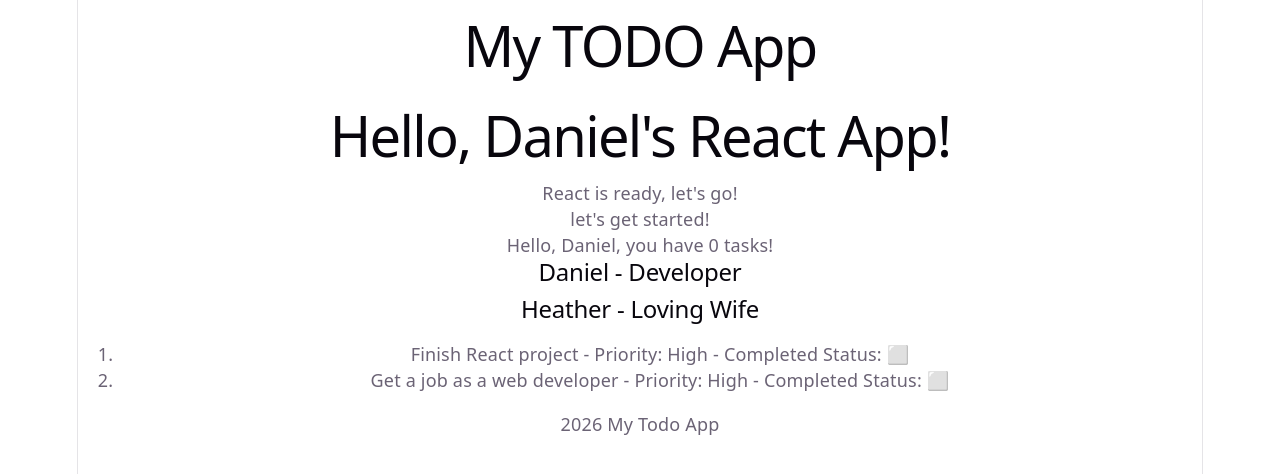
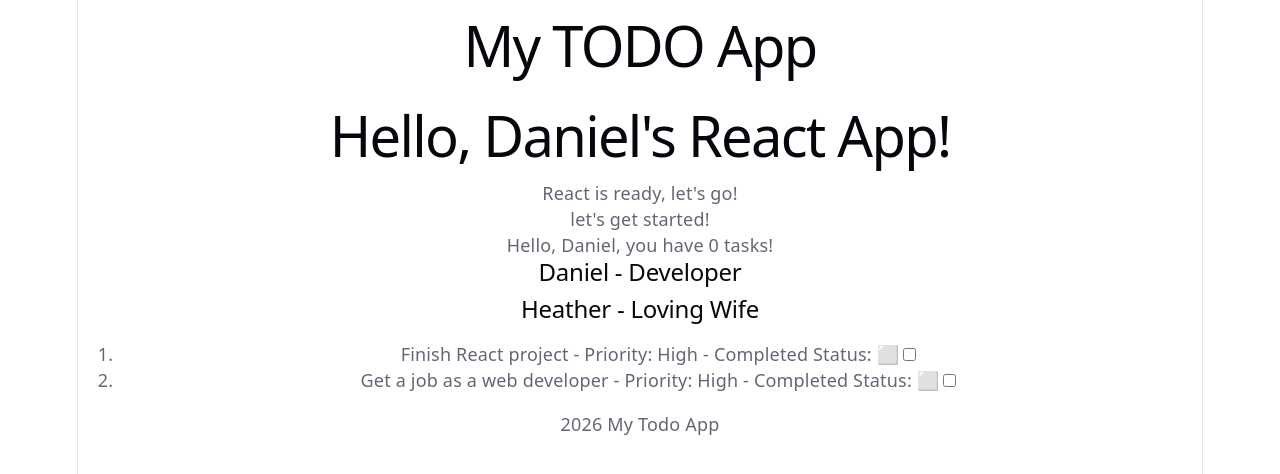
Before and after one commit to tremain-labs/react-todo-app, a React (Vite) app: page / in a window 1280 px wide. Shown: the top 474 px of the page. Built offline with nearby package versions, Linux system fonts and the light colour scheme.

Commit message:
Made the completion status of the todo list interactive.

```diff
--- a/src/todo.jsx
+++ b/src/todo.jsx
@@ -1,8 +1,9 @@
-function Todo({task, priority, completed}) {
+import { useState } from "react";
+function Todo({task, priority,}){
+  const [isdone, setDone] = useState(false)
   return (
-        <li>{task} - Priority: {priority} - Completed Status: {completed ? "✅" : "⬜"}</li>
+        <li>{task} - Priority: {priority} - Completed Status: {isdone ? "✅" : "⬜"}<input type="checkbox" onClick={() => setDone(!isdone)} /></li>
 
   );
 }
-
 export default Todo;
```
